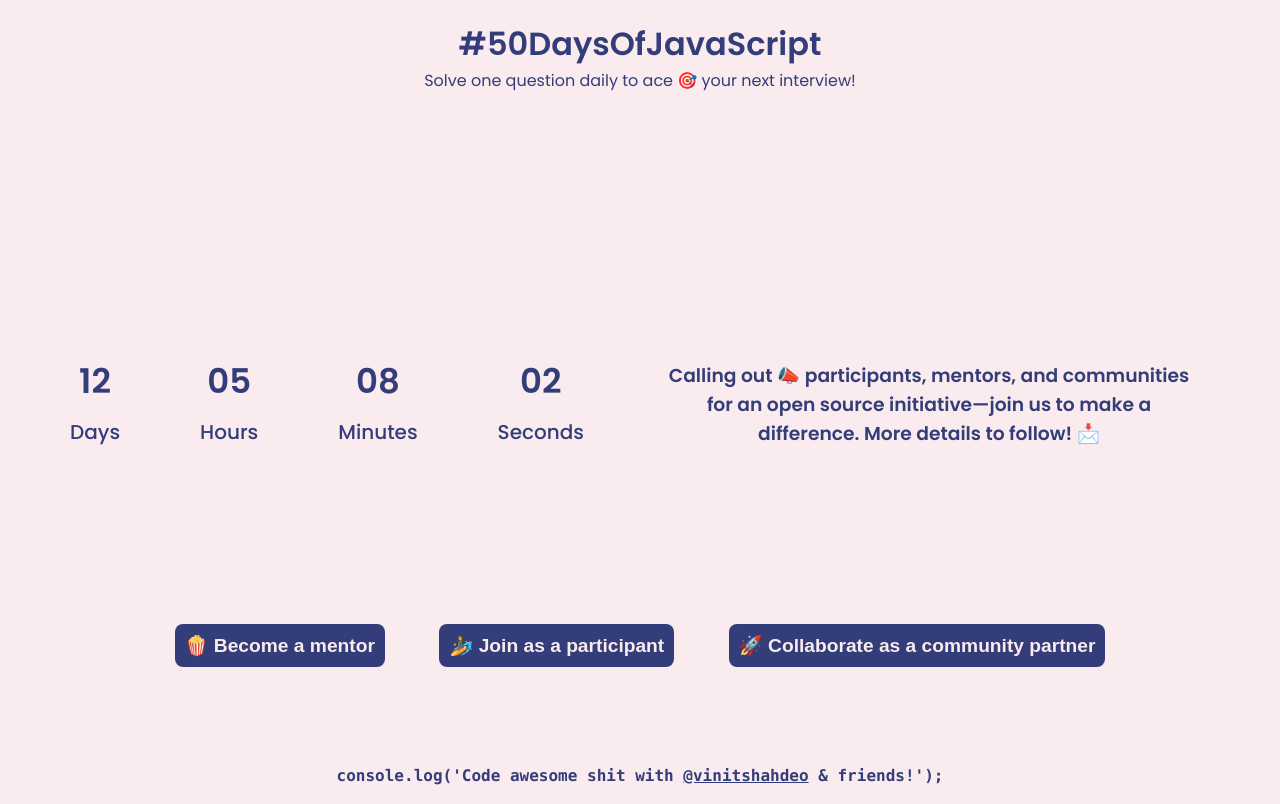
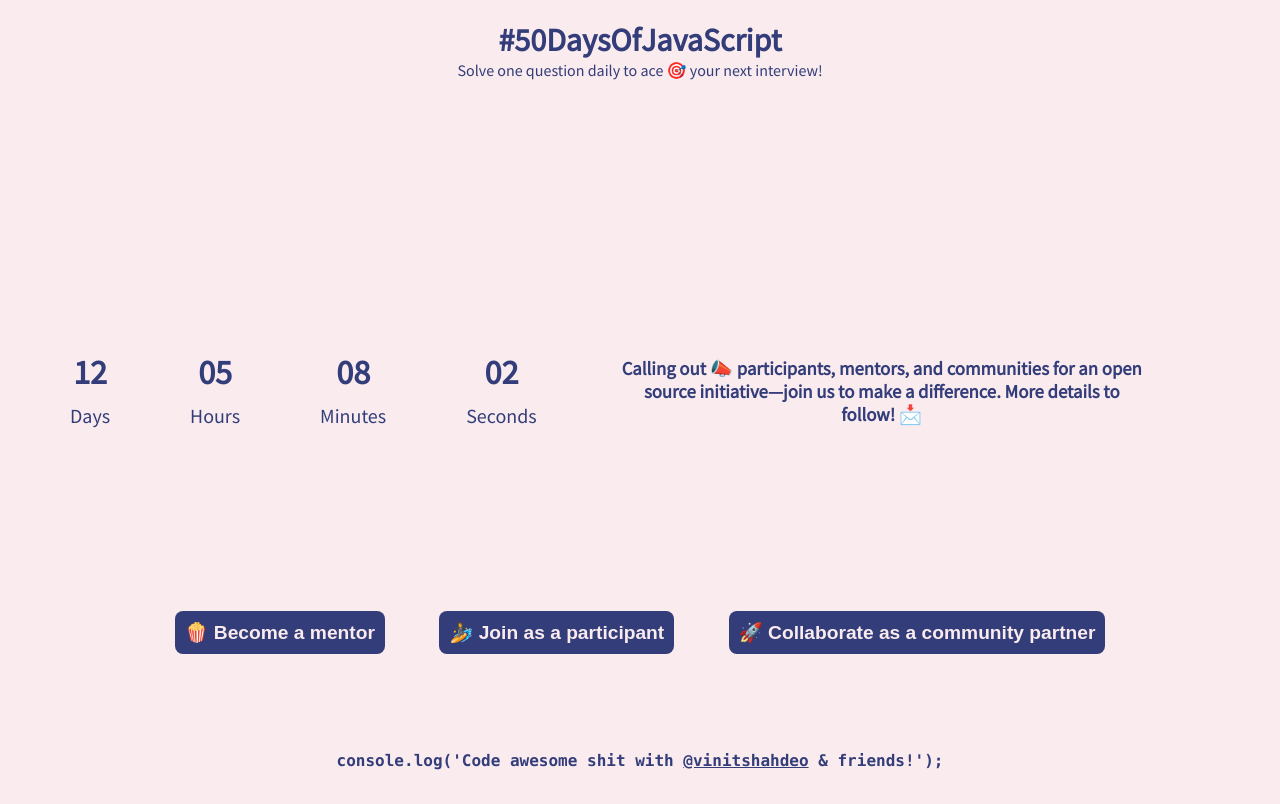
Before and after one commit to vinitshahdeo/50DaysOfJavaScript, a React (Create React App) app: page / in a window 1280 px wide. Built offline with nearby package versions, Linux system fonts and the light colour scheme.

Commit message:
Added a new font

```diff
--- a/src/App.css
+++ b/src/App.css
@@ -1,4 +1,5 @@
 @import url('https://fonts.googleapis.com/css2?family=Poppins:wght@400;500;600&display=swap');
+@import url('https://fonts.googleapis.com/css2?family=Source+Sans+Pro&display=swap');
 
 * {
   box-sizing: border-box;
@@ -13,13 +14,14 @@
 }
 
 .App {
-  font-family: 'Poppins', sans-serif;
+  font-family: 'Source Sans Pro', sans-serif;
 }
 
 .Title {
   text-align: center;
   margin: 3px;
   margin-top:  20px;
+  /* font-family: 'Poppins', sans-serif; */
 }
 
 .Title p {
```
